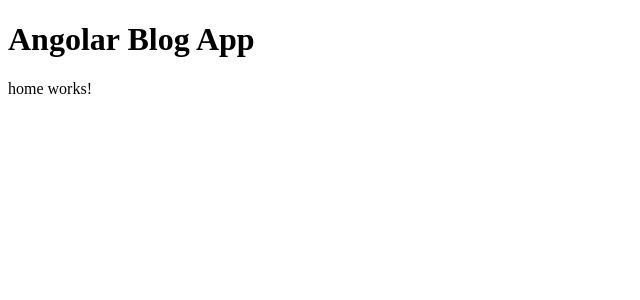
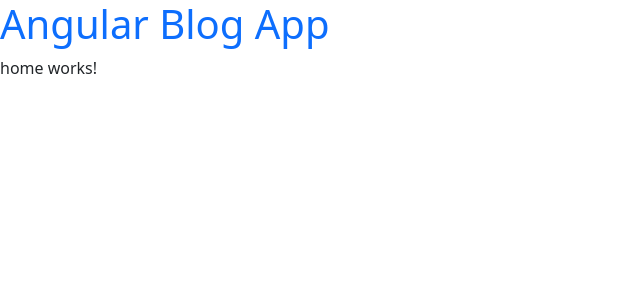
Before and after one commit to vono04/ang-blog-app, an Angular app: page / in a window 1280 px wide. Shown: the top 300 px of the page, without its empty margins (0-640 px from the left). Built offline with nearby package versions, Linux system fonts and the light colour scheme.

Commit message:
Install Bootstrap

```diff
--- a/package.json
+++ b/package.json
@@ -18,6 +18,7 @@
     "@angular/platform-browser": "^16.2.0",
     "@angular/platform-browser-dynamic": "^16.2.0",
     "@angular/router": "^16.2.0",
+    "bootstrap": "^5.3.2",
     "rxjs": "~7.8.0",
     "tslib": "^2.3.0",
     "zone.js": "~0.13.0"
--- a/src/app/app.component.html
+++ b/src/app/app.component.html
@@ -1,3 +1,3 @@
-<h1>Angolar Blog App</h1>
+<h1 class="text-primary">Angular Blog App</h1>
 
 <router-outlet></router-outlet>
--- a/src/styles.css
+++ b/src/styles.css
@@ -1 +1 @@
-/* You can add global styles to this file, and also import other style files */
+@import '~bootstrap/dist/css/bootstrap.min.css';
```
Also changed, not shown: 1 other file (tests, documents, lock files or other folders).
